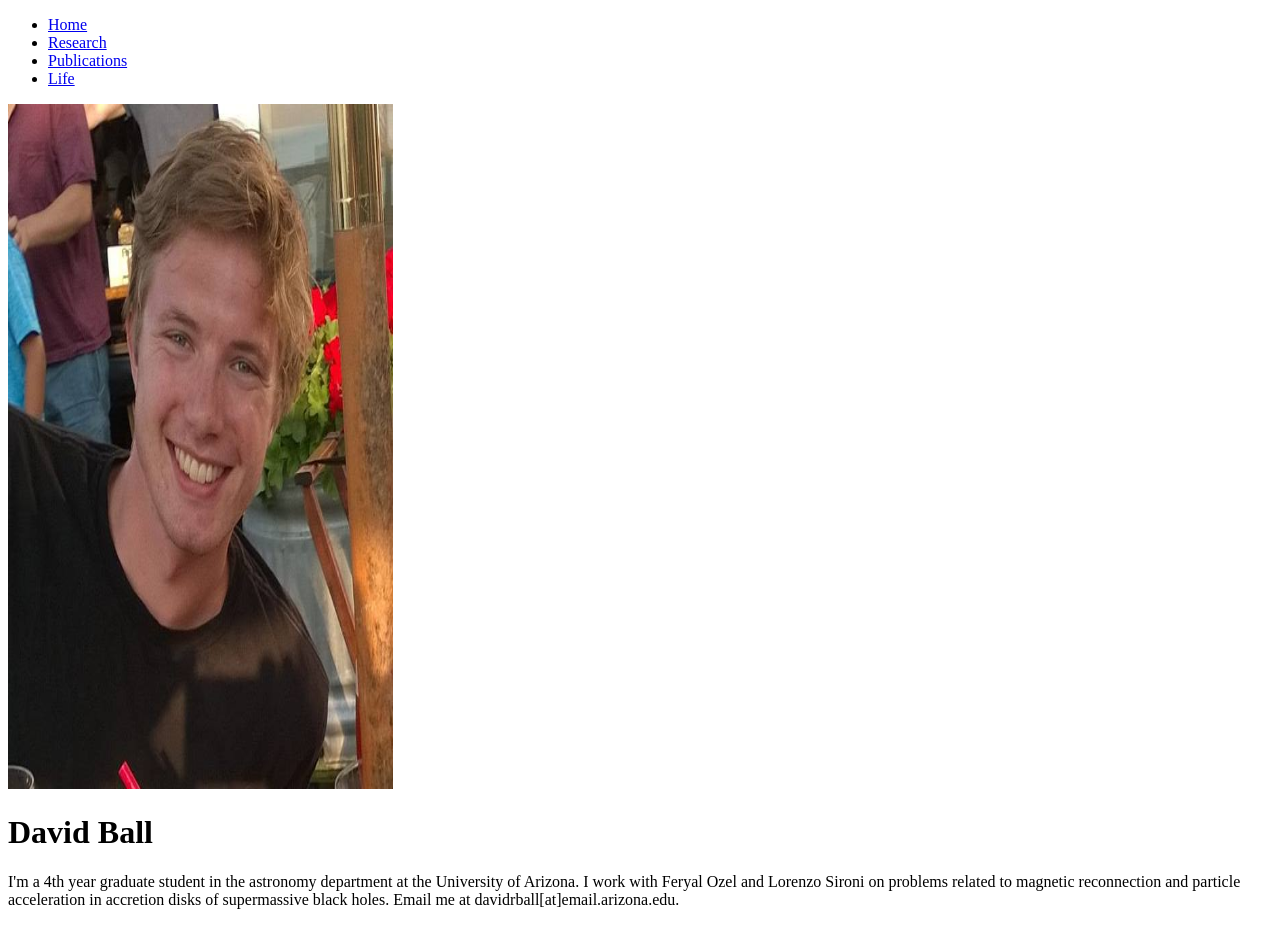
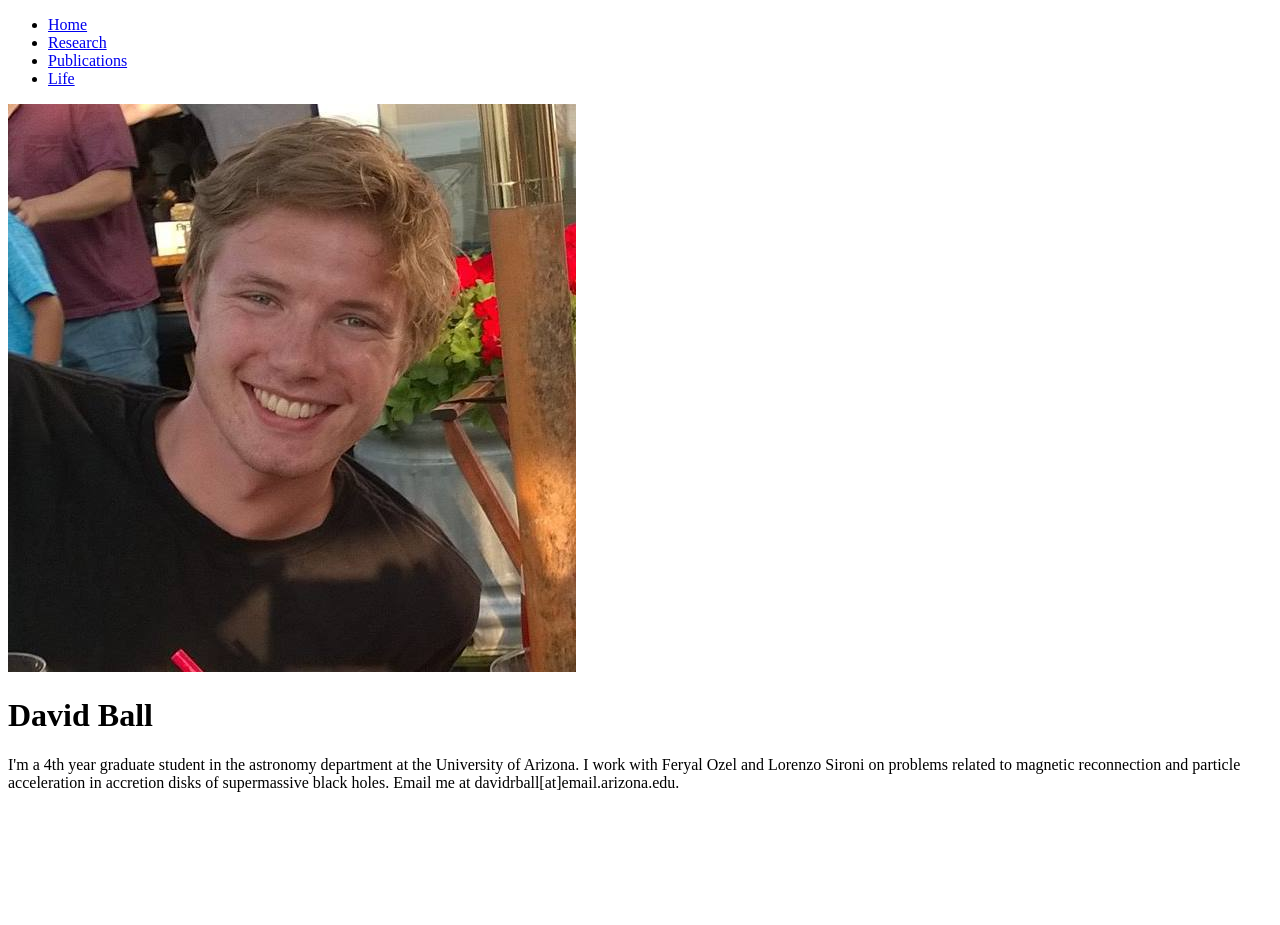
Before and after one commit to davidrball/davidrball.github.io, a Jekyll site: the page built from index.html, in a window 1280 px wide. Built offline with Jekyll 4.4.1, drawn with Linux system fonts in a browser that asks for light colours; after the commit the page ends 900 px from its top, so only the background shows below that.

Commit message:
resizing

```diff
--- a/index.html
+++ b/index.html
@@ -2,7 +2,7 @@
 layout: default
 title: David Ball
 ---
-<img src='images/headshot.jpg' alt="me" class="left" style="width:385px;height:685px">
+<img src='images/headshot.jpg' alt="me" class="left" style="width:568px;height:568px">
 
 <div class="blurb">
     <h1>David Ball</h1>
```
